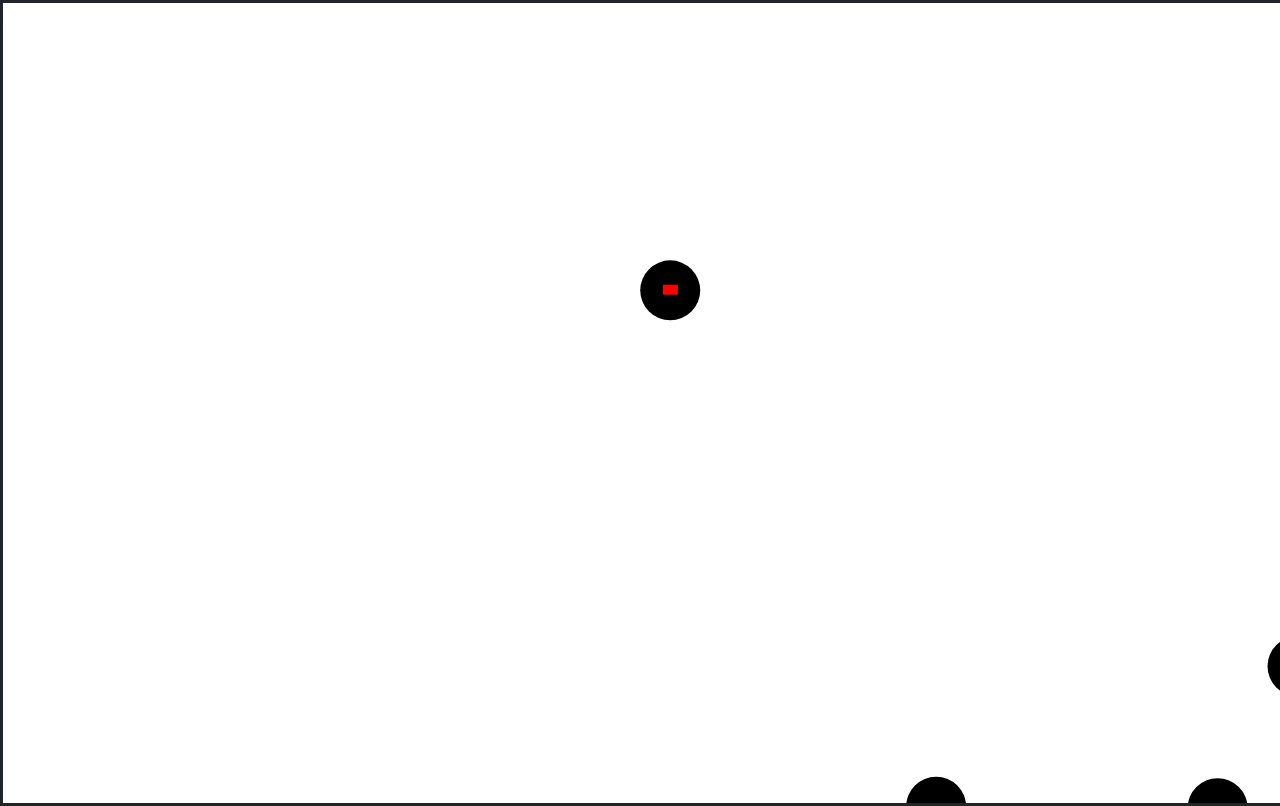
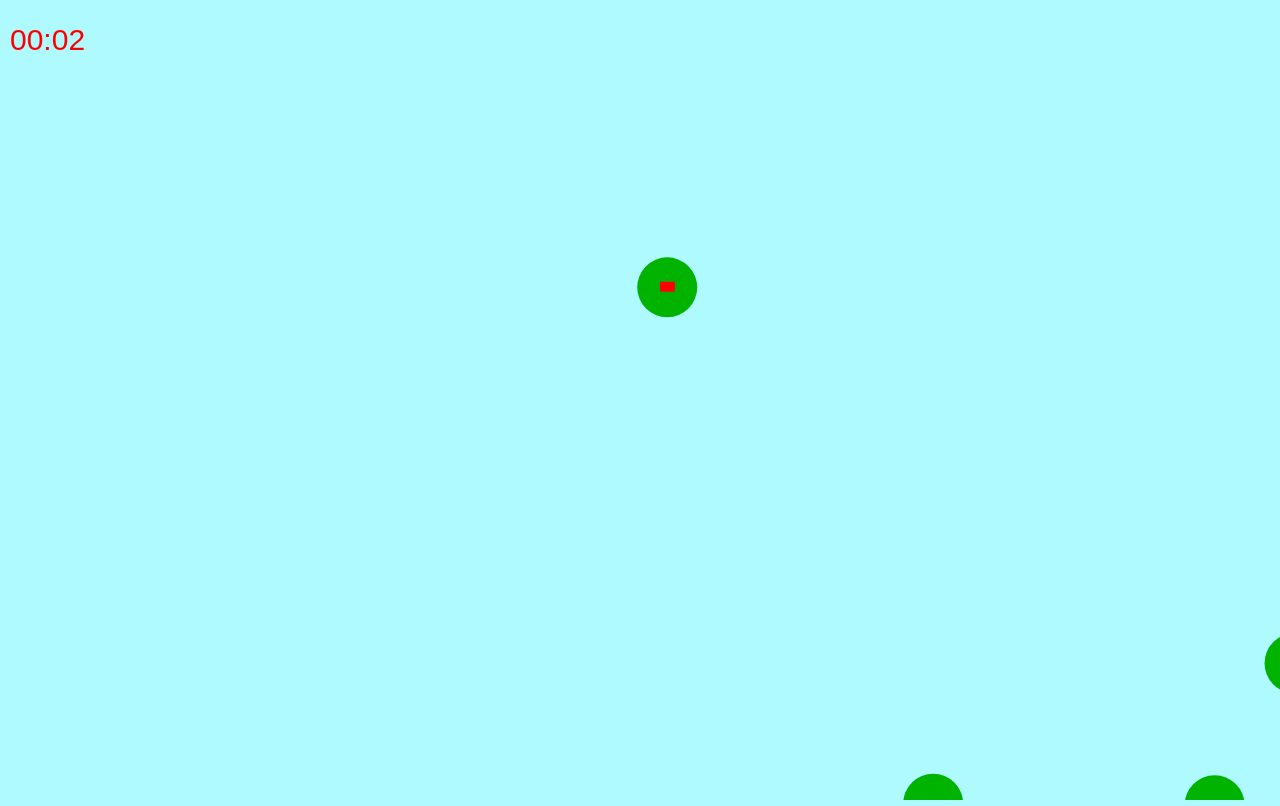
Before and after one commit to Siim-Alas/LilyHopper, a plain HTML site: page index.html in a window 1280 px wide. Both pictures are taken after a click on the button "Play!". Drawn offline with nearby package versions, Linux system fonts and the light colour scheme.

Commit message:
Added colors and timer

```diff
--- a/index.html
+++ b/index.html
@@ -3,8 +3,8 @@
 <html lang="en">
 <head>
     <meta charset="utf-8" />
+    <link rel="stylesheet" href="https://maxcdn.bootstrapcdn.com/bootstrap/4.4.1/css/bootstrap.min.css">
     <link rel="stylesheet" href="ownStyles.css" />
-    <link rel="stylesheet" href="https://maxcdn.bootstrapcdn.com/bootstrap/4.4.1/css/bootstrap.min.css">
     <title>Lily Hopper</title>
 </head>
 <body>
@@ -14,6 +14,7 @@
             <p class="card-text">
                 Lily hopper is a simple browser game I made for fun.
             </p>
+            <p id="timeP" class="card-text text-center text-white font-weight-bold lead rounded bg-success shadow"></p>
             <button class="btn btn-primary" onclick="gameCanvas.startGame()">Play!</button>
         </div>
     </div>
--- a/main.js
+++ b/main.js
@@ -4,6 +4,8 @@ var mouseX;
 var mouseY;
 const FPS = 60;
 var lilyPads = [];
+var startTime;
+var timeElapsed;
 
 var gameCanvas = {
     canvas: document.getElementById("GC"),
@@ -15,6 +17,7 @@ var gameCanvas = {
         this.canvas.height = window.innerHeight;
 
         this.context = this.canvas.getContext("2d");
+        this.context.font = "30px Arial";
 
         player = new Player(this.canvas.width / 2, this.canvas.height / 2);
 
@@ -27,12 +30,16 @@ var gameCanvas = {
         lilyPads[0].y = this.canvas.height / 2;
         player.hostIndex = 0;
 
+        startTime = Date.now();
+
         this.interval = setInterval(mainLoop, 1000 / FPS);
     },
 
     endGame: function () {
         clearInterval(this.interval);
         player = null;
+
+        document.getElementById("timeP").textContent = `Time elapsed was ${Math.trunc(timeElapsed / 60000).toString().padStart(2, "0")}:${Math.trunc((timeElapsed % 60000) / 1000).toString().padStart(2, "0")}`;
 
         this.canvas.style.display = "none";
         menuDiv.style.display = "block";
@@ -240,7 +247,7 @@ class LilyPad {
     }
 
     draw() {
-        gameCanvas.context.fillStyle = "#000";
+        gameCanvas.context.fillStyle = "#00b300";
 
         gameCanvas.context.beginPath();
         gameCanvas.context.arc(this.x, this.y, this.radius, 0, 2 * Math.PI);
@@ -252,13 +259,7 @@ function getRandomNum(min, range) {
     return min + Math.random() * range;
 }
 
-function mainLoop() {
-    gameCanvas.context.clearRect(0, 0, gameCanvas.canvas.width, gameCanvas.canvas.height)
-
-    for (i = 0; i < lilyPads.length; i++) {
-        lilyPads[i].update();
-    }
-
+function bounceLilys() {
     let theta = 0;
     let vi = 0;
     let vj = 0;
@@ -298,8 +299,23 @@ function mainLoop() {
             }
         }
     }
+}
+
+function mainLoop() {
+    timeElapsed = Date.now() - startTime;
+
+    gameCanvas.context.clearRect(0, 0, gameCanvas.canvas.width, gameCanvas.canvas.height)
+
+    for (i = 0; i < lilyPads.length; i++) {
+        lilyPads[i].update();
+    }
+
+    bounceLilys();
 
     player.update();
+
+    gameCanvas.context.fillText(`${Math.trunc(timeElapsed / 60000).toString().padStart(2, "0")}:${Math.trunc((timeElapsed % 60000) / 1000).toString().padStart(2, "0")}`,
+        10, 50);
 }
 
 document.addEventListener("mousedown", () => {
--- a/ownStyles.css
+++ b/ownStyles.css
@@ -1,6 +1,3 @@
-canvas{
-    border-style:solid;
-}
 #menuDiv {
     width: 400px;
     position: absolute;
@@ -9,3 +6,7 @@ canvas{
     transform: translate(-50%, -50%);
     display: inline-flex;
 }
+
+body {
+    background-color: #aefaff;
+}
```
